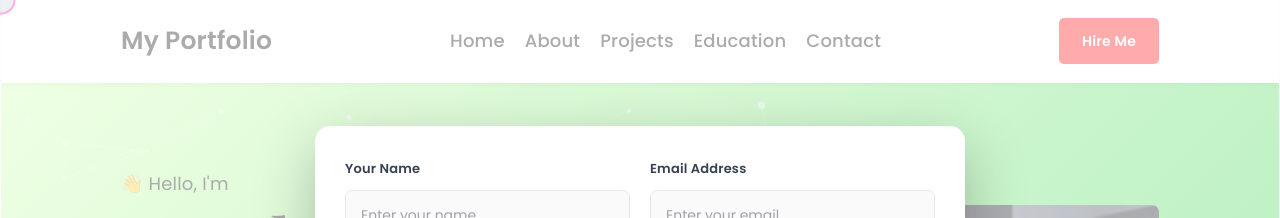
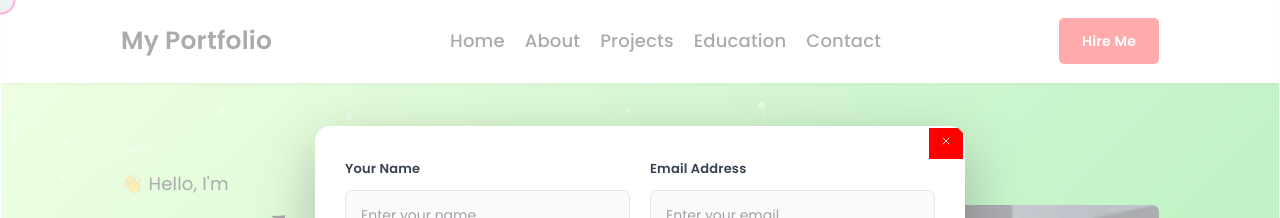
Before and after one commit to mr-yogesh-yadav/my-portfolio, a React (Vite) app: page / in a window 1280 px wide. Shown: the top 218 px of the page. Built offline with nearby package versions, Linux system fonts and the light colour scheme.

Commit message:
Contact Update

```diff
--- a/src/pages/Contact.css
+++ b/src/pages/Contact.css
@@ -109,10 +109,23 @@
   font-size: 14px;
   font-weight: 600;
 }
+.form-cross{
+  padding: 5px 10px;
+  background-color: red;
+  color: #fff;
+  font-size: 14px;
+  position: absolute;
+  top: 2px;
+  right: 2px;
+  font-weight: 600;
+  outline: none;
+  border: none;
+}
 .contact-form-box {
   padding-left: 40px;
   width: 70%;
   border-left: 1px solid #eeeeee;
+  position: relative;
 }
 .form-row {
   display: grid;
@@ -182,7 +195,7 @@
   align-items: center;
   justify-content: center;
   width: 100%;
-  height: 100vh;
+  height: 100vh !important;
   padding: 40px 20px;
   box-sizing: border-box;
   background: rgba(255, 255, 255, 0.67);
@@ -192,7 +205,6 @@
     opacity 0.2s ease-in-out,
     visibility 0.2s ease-in-out;
 }
-
 .form-overlly.active {
   opacity: 1;
   visibility: visible;
@@ -201,12 +213,10 @@
 
 .form-overlly .contact-form-box {
   width: min(650px, 100%);
-  max-height: 90vh;
+  /* max-height: 90vh; */
   overflow-y: auto;
-
   padding: 30px;
   box-sizing: border-box;
-
   background: #ffffff;
   border: none;
   border-radius: 15px;
--- a/src/pages/Contact.jsx
+++ b/src/pages/Contact.jsx
@@ -3,6 +3,7 @@ import { MdEmail } from "react-icons/md";
 import { FaPhoneAlt } from "react-icons/fa";
 import { useState, useEffect } from "react";
 import emailjs from "@emailjs/browser";
+import { IoCloseOutline } from "react-icons/io5";
 
 function Contact() {
   const [showOverlay, setShowOverlay] = useState(false);
@@ -329,6 +330,7 @@ function Contact() {
             className="contact-form-box"
             onClick={(e) => e.stopPropagation()}
           >
+            <button onClick={() => setShowOverlay(false)} className="form-cross"><IoCloseOutline /></button>
             {messageSent ? (
               <div className="message-success">
                 <div className="success-circle">
```
